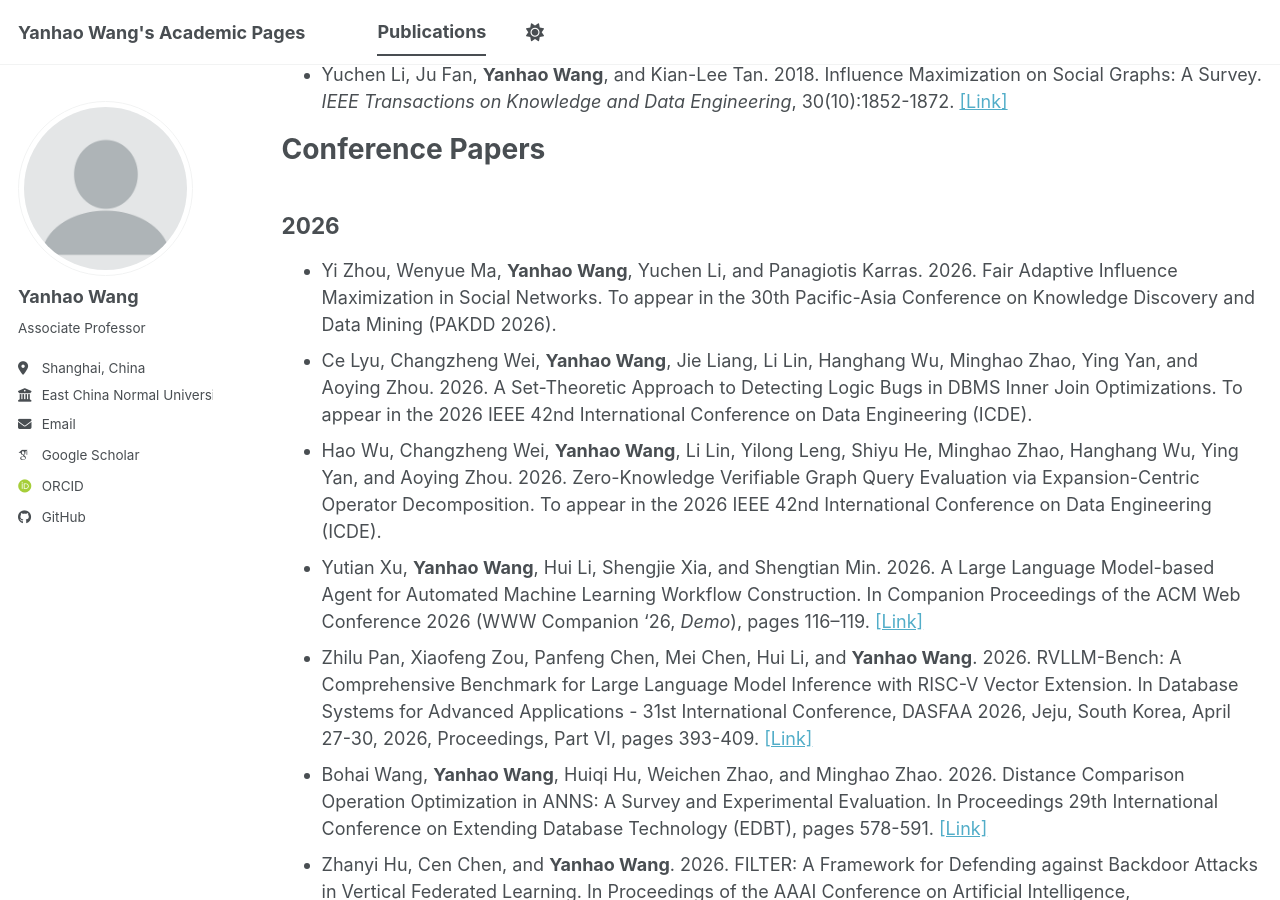
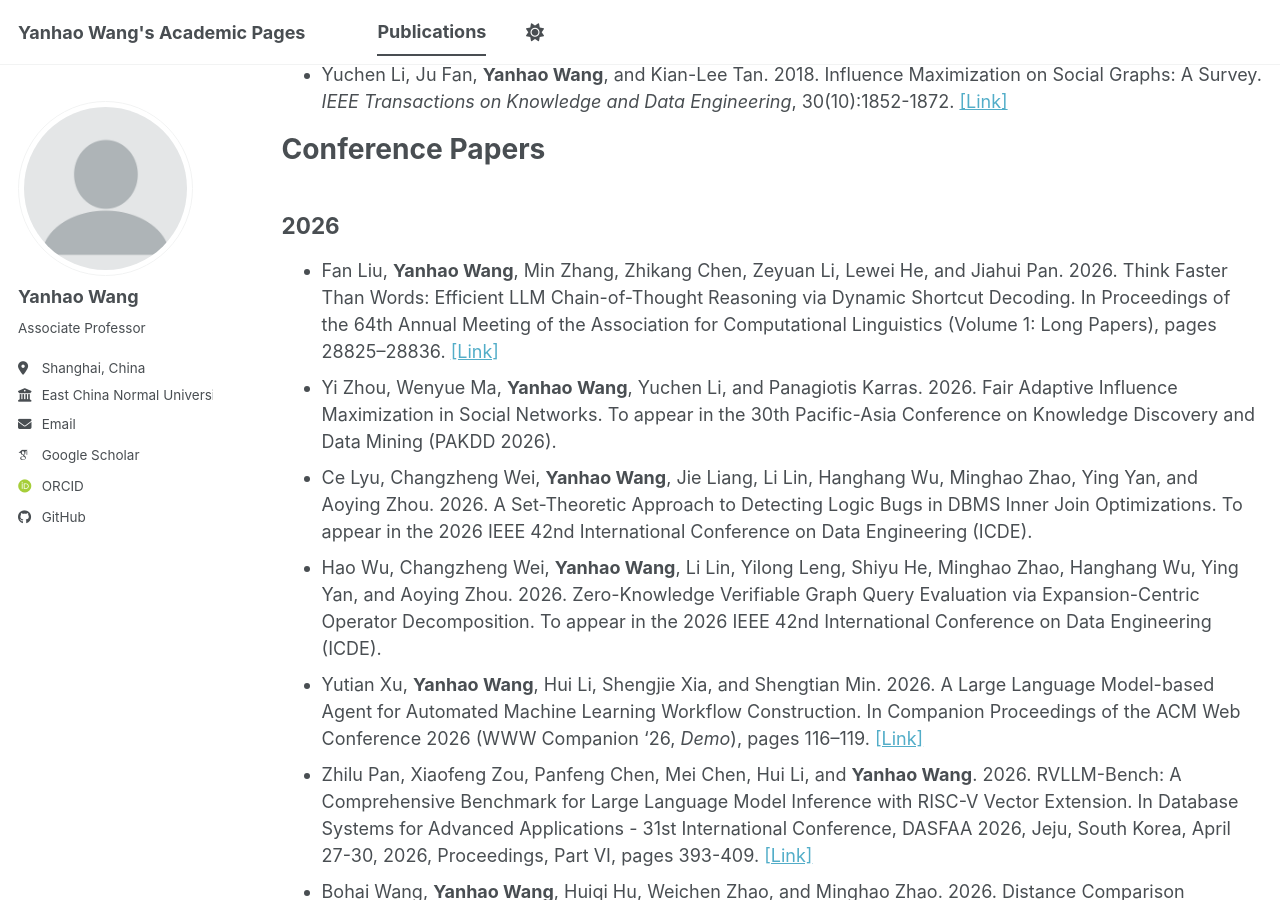
Before and after one commit to yhwang1990/yhwang1990.github.io, a Jekyll site: the page built from _pages/publications.md, in a window 1280 px wide and 900 px high, scrolled down 3419 px. Built offline with Jekyll 4.4.1, drawn with Linux system fonts in a browser that asks for light colours; some web fonts are replaced; a script bundle is joined from its source files by our own code; library files that are not in the unit come from our copies.

Commit message:
Update publications.md

```diff
--- a/_pages/publications.md
+++ b/_pages/publications.md
@@ -59,6 +59,7 @@ A full list of my publications can also be found on [my Google Scholar profile](
 # Conference Papers
 
 ## 2026
+- Fan Liu, **Yanhao Wang**, Min Zhang, Zhikang Chen, Zeyuan Li, Lewei He, and Jiahui Pan. 2026. Think Faster Than Words: Efficient LLM Chain-of-Thought Reasoning via Dynamic Shortcut Decoding. In Proceedings of the 64th Annual Meeting of the Association for Computational Linguistics (Volume 1: Long Papers), pages 28825–28836. [[Link]](https://aclanthology.org/2026.acl-long.1330/)
 - Yi Zhou, Wenyue Ma, **Yanhao Wang**, Yuchen Li, and Panagiotis Karras. 2026. Fair Adaptive Influence Maximization in Social Networks. To appear in the 30th Pacific-Asia Conference on Knowledge Discovery and Data Mining (PAKDD 2026).
 - Ce Lyu, Changzheng Wei, **Yanhao Wang**, Jie Liang, Li Lin, Hanghang Wu, Minghao Zhao, Ying Yan, and Aoying Zhou. 2026. A Set-Theoretic Approach to Detecting Logic Bugs in DBMS Inner Join Optimizations. To appear in the 2026 IEEE 42nd International Conference on Data Engineering (ICDE).
 - Hao Wu, Changzheng Wei, **Yanhao Wang**, Li Lin, Yilong Leng, Shiyu He, Minghao Zhao, Hanghang Wu, Ying Yan, and Aoying Zhou. 2026. Zero-Knowledge Verifiable Graph Query Evaluation via Expansion-Centric Operator Decomposition. To appear in the 2026 IEEE 42nd International Conference on Data Engineering (ICDE).
```
